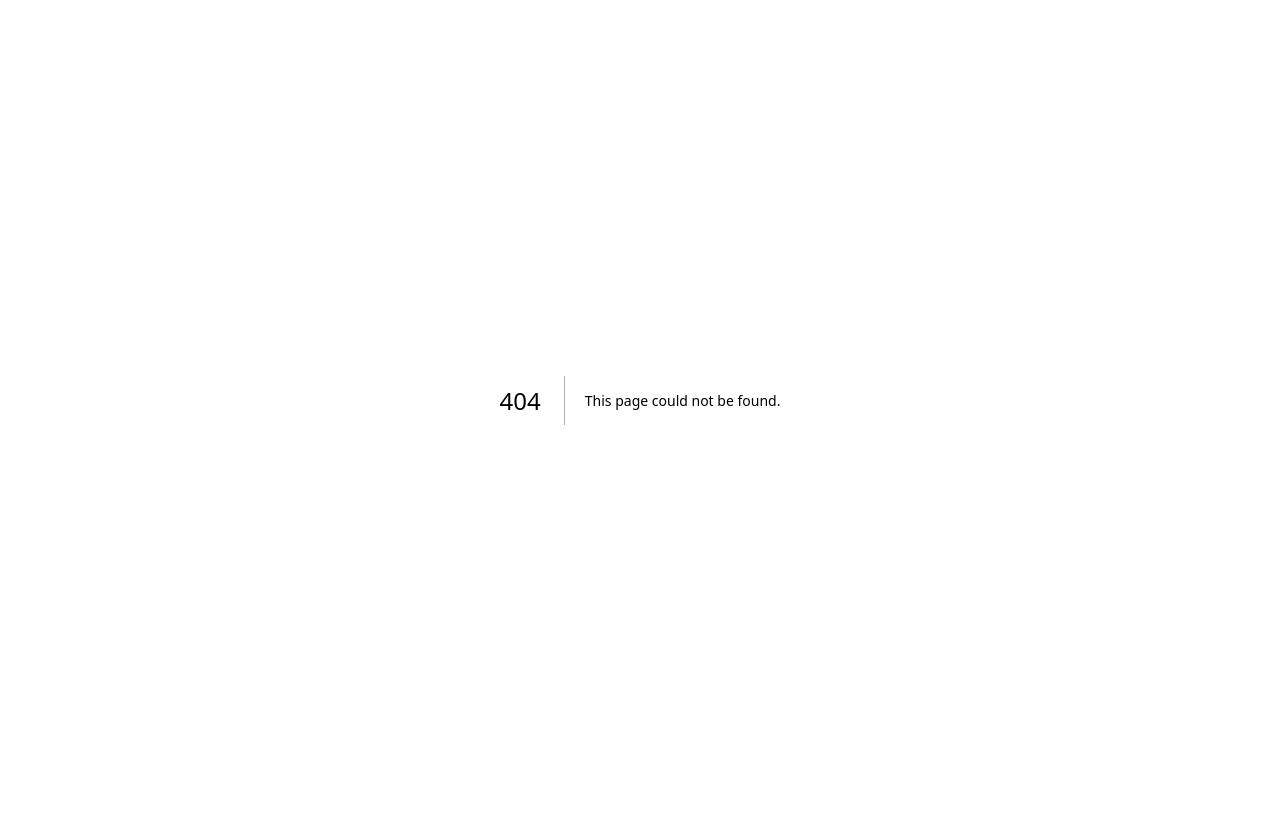
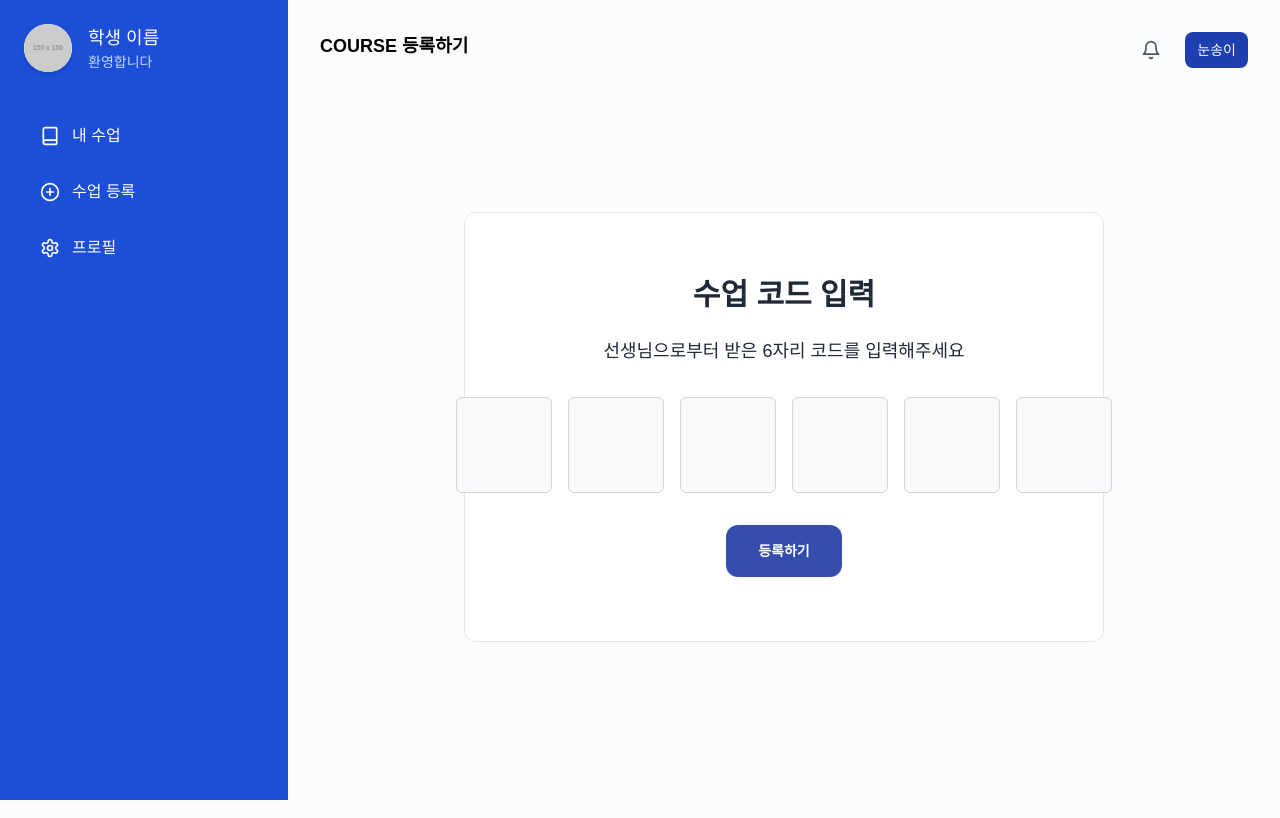
Before and after one commit to 9oormthon-univ/2024_DANPOON_TEAM_25_FE, a Next.js app: page /student/courses/register in a window 1280 px wide. Before the commit this address had no page. Built offline with nearby package versions, Linux system fonts and the light colour scheme.

Commit message:
[Feat] 초대코드를 통한 수업등록 페이지 UI 퍼블리싱

```diff
--- /dev/null
+++ b/src/pages/student/courses/register.tsx
@@ -0,0 +1,39 @@
+import { Button } from "@/components/common/Button/Button";
+import { StartButton } from "@/components/common/Button/StartButton";
+import { Card } from "@/components/common/Card/Card";
+import CodeInput from "@/components/common/Input/CodeInput";
+import { PageHeader } from "@/components/layout/PageHeader/PageHeader";
+import { StudentSidebar } from "@/components/sidebar/StudentSidebar";
+import { useState } from "react";
+
+const CourseRegister: React.FC = () => {
+  const [code, setCode] = useState("");
+
+  return (
+    <div className="min-h-screen bg-gray-50/50">
+      <StudentSidebar />
+      <div className="ml-72 p-8">
+        <PageHeader
+          pageTitle="COURSE 등록하기"
+          role="student"
+          status="in-progress"
+        />
+        <Card className="p-16 m-36 flex flex-col items-center">
+          <h2 className="text-3xl font-bold text-gray-800 mb-6">수업 코드 입력</h2>
+          <p className="text-lg text-gray-800 mb-8">
+            선생님으로부터 받은 6자리 코드를 입력해주세요
+          </p>
+          <div className="mb-8">
+            <CodeInput
+              length={6}
+              onChange={(value) => setCode(value)}
+            />
+          </div>
+          <StartButton hasIcon={false}>등록하기</StartButton>
+        </Card>
+      </div>
+    </div>
+  );
+};
+
+export default CourseRegister;
```
